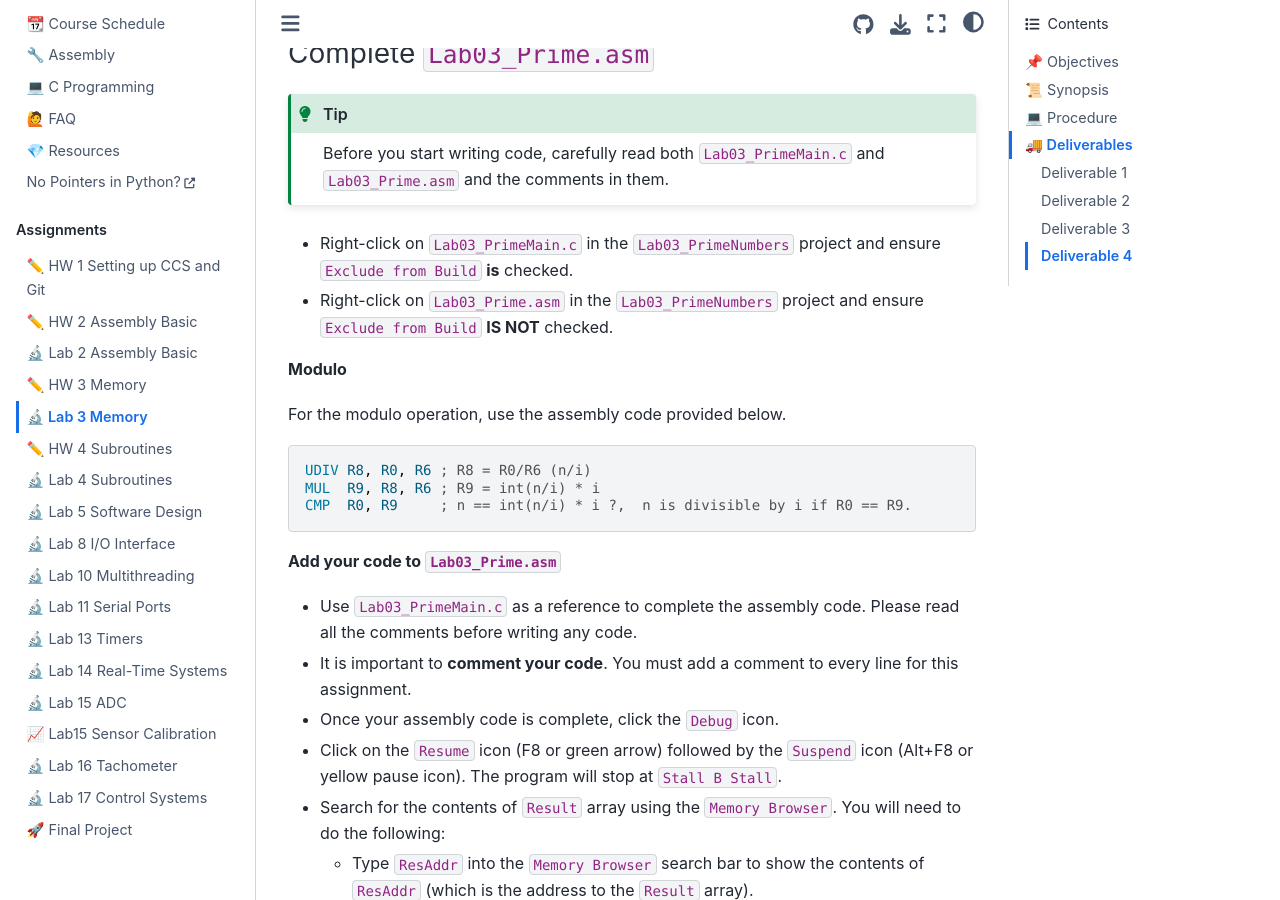
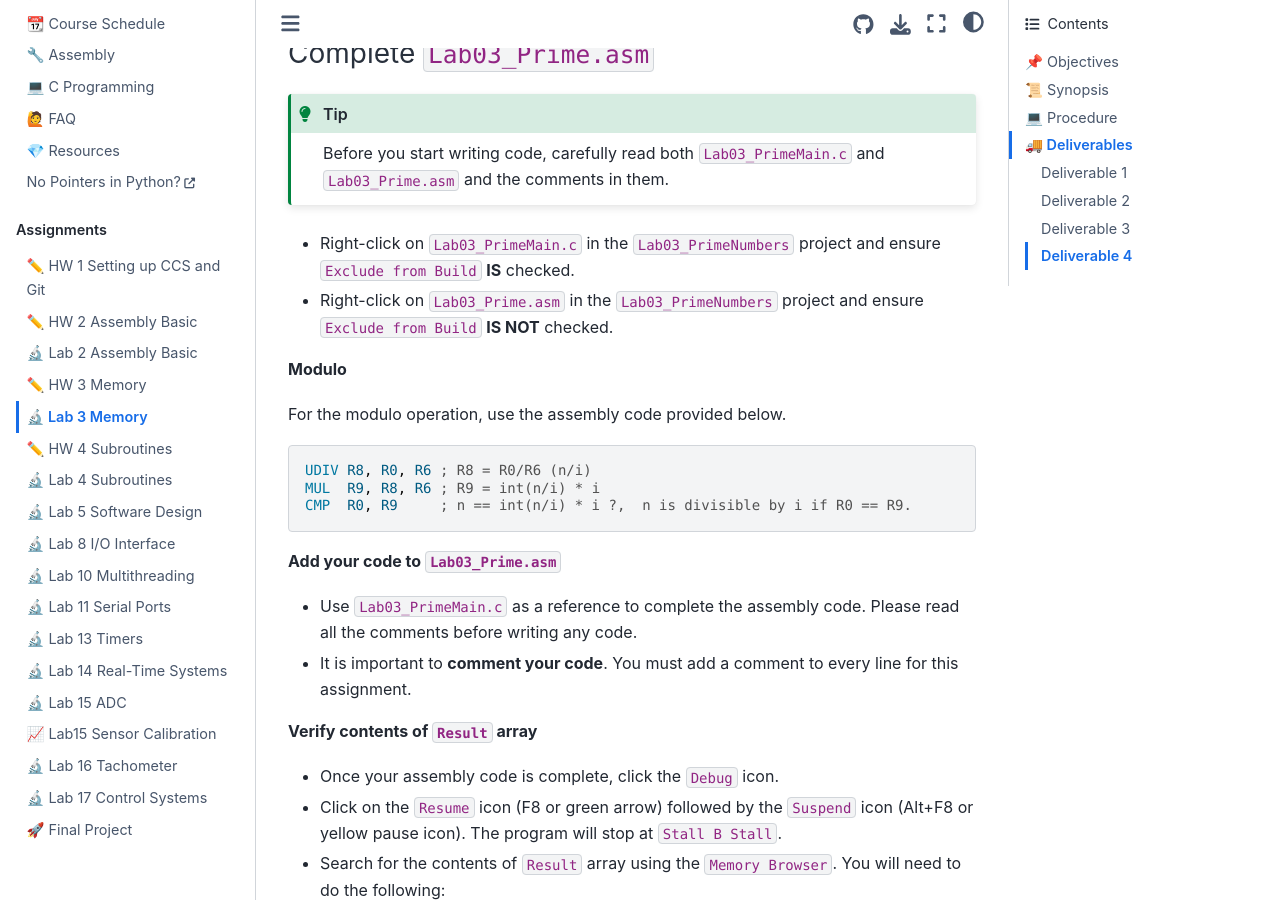
Before and after one commit to USAFA-ECE/ece382, a Jupyter Book: the page built from docs/Assignments/lab3.md, in a window 1280 px wide and 900 px high, scrolled down 2285 px. Built offline with Jupyter Book 1.0.4 settings and Sphinx 7.4.7 and the Sphinx Book theme 1.1.4, drawn with Linux system fonts in a browser that asks for light colours.

````diff
--- a/docs/Assignments/lab3.md
+++ b/docs/Assignments/lab3.md
@@ -58,7 +58,7 @@
 Before you start writing code, carefully read both `Lab03_PrimeMain.c` and `Lab03_Prime.asm` and the comments in them.
 ```
 
-- Right-click on `Lab03_PrimeMain.c` in the `Lab03_PrimeNumbers` project and ensure `Exclude from Build` **is** checked.
+- Right-click on `Lab03_PrimeMain.c` in the `Lab03_PrimeNumbers` project and ensure `Exclude from Build` **IS** checked.
 - Right-click on `Lab03_Prime.asm` in the `Lab03_PrimeNumbers` project and ensure `Exclude from Build` **IS NOT** checked.
 
 
@@ -76,6 +76,9 @@
 
 - Use `Lab03_PrimeMain.c` as a reference to complete the assembly code. Please read all the comments before writing any code.
 - It is important to **comment your code**. You must add a comment to every line for this assignment.
+
+**Verify contents of `Result` array**
+
 - Once your assembly code is complete, click the `Debug` icon.
 - Click on the `Resume` icon (F8 or green arrow) followed by the `Suspend` icon (Alt+F8 or yellow pause icon). The program will stop at `Stall B Stall`.
 - Search for the contents of `Result` array using the `Memory Browser`. You will need to do the following:
````
